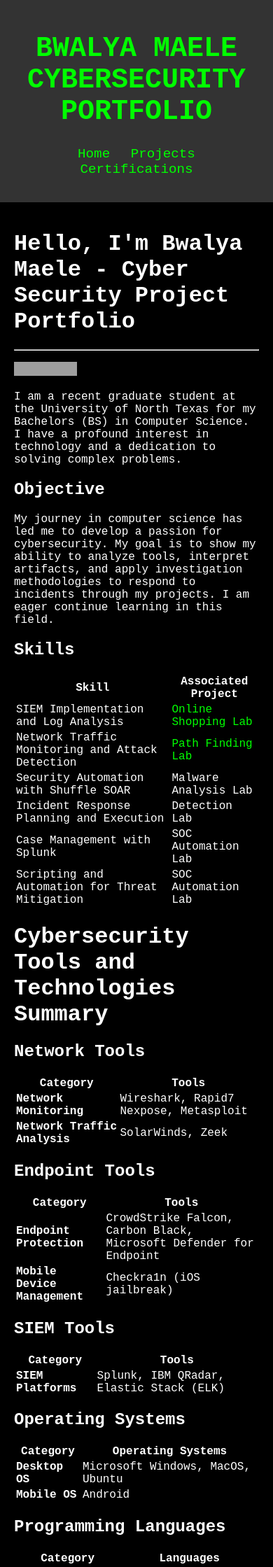
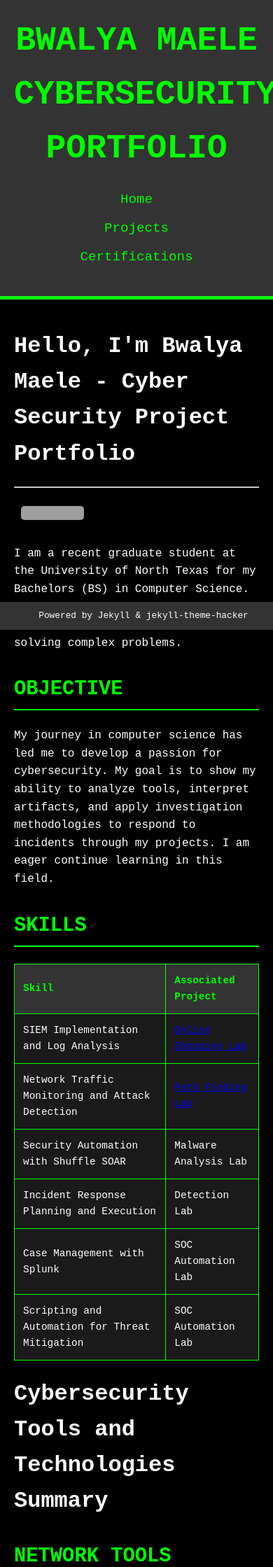
Before and after one commit to BGMloop/BGMloop.github.io, a Jekyll site: the page built from index.html, in a window 390 px wide. Shown: the top 2239 px of the page at 70% size. Built offline with Jekyll 4.4.1, drawn with Linux system fonts in a browser that asks for light colours; grey boxes are pictures that could not be loaded.

Commit message:
Update style.css
testing the css

```diff
--- a/assets/css/style.css
+++ b/assets/css/style.css
@@ -1,10 +1,11 @@
 /* General body styles */
 body {
-    font-family: 'Courier New', Courier, monospace;
+    font-family: 'Courier New', Courier, monospace; /* Monospace font for hacker theme */
     background-color: black;
     color: white;
     margin: 0;
     padding: 0;
+    line-height: 1.6;
 }
 
 /* Header styles */
@@ -12,24 +13,28 @@ body {
     background-color: #333;
     padding: 20px;
     text-align: center;
+    border-bottom: 5px solid #00FF00; /* Green border for hacker feel */
 }
 
 /* Site title (H1) styles - green for hacker theme */
 header h1 {
     color: #00FF00; /* Bright green */
-    font-size: 2.5em;
+    font-size: 3em;
     text-transform: uppercase;
+    margin: 0;
 }
 
 /* Navigation styles */
 nav ul {
     list-style-type: none;
     padding: 0;
+    text-align: center;
+    margin: 10px 0;
 }
 
 nav ul li {
     display: inline;
-    margin: 0 10px;
+    margin: 0 15px;
 }
 
 nav ul li a {
@@ -47,6 +52,57 @@ body {
 main {
     padding: 20px;
     color: white;
+    max-width: 1200px;
+    margin: 0 auto;
+}
+
+/* Table Styles */
+table {
+    width: 100%;
+    margin-bottom: 20px;
+    border-collapse: collapse;
+    border: 1px solid #00FF00; /* Green border for tables */
+}
+
+th, td {
+    padding: 12px;
+    text-align: left;
+    border: 1px solid #00FF00; /* Green border for table cells */
+}
+
+th {
+    background-color: #333;
+    color: #00FF00; /* Green for header text */
+}
+
+td {
+    background-color: #1a1a1a; /* Dark background for table rows */
+    color: white;
+}
+
+tr:nth-child(even) {
+    background-color: #333; /* Dark alternating rows */
+}
+
+tr:hover {
+    background-color: #00FF00; /* Green hover effect for rows */
+    color: black; /* Change text color on hover */
+}
+
+/* Skills Section */
+#skills table {
+    margin-top: 20px;
+    border-radius: 10px;
+}
+
+/* Header style for all other sections */
+h2 {
+    color: #00FF00; /* Green headers */
+    text-transform: uppercase;
+    font-size: 1.8em;
+    margin-top: 30px;
+    border-bottom: 2px solid #00FF00;
+    padding-bottom: 5px;
 }
 
 /* Footer styles */
@@ -55,18 +111,33 @@ body {
     color: white;
     padding: 10px;
     text-align: center;
+    position: fixed;
+    width: 100%;
+    bottom: 0;
 }
 
 footer p {
     font-size: 0.8em;
+    margin: 0;
 }
 
-  /* Styling for other elements */
-  a {
-    color: #00FF00; /* Green links */
-    text-decoration: none;
+/* Badge and link styles for certifications */
+a img {
+    margin: 10px;
+    border-radius: 5px;
 }
 
-  a:hover {
-    color: #66FF66; /* Hover effect for links */
+/* Responsive table for smaller screens */
+@media (max-width: 768px) {
+    table {
+        width: 100%;
+        font-size: 0.9em;
     }
+    nav ul {
+        margin: 20px 0;
+    }
+    nav ul li {
+        display: block;
+        margin: 10px 0;
+    }
+}
```
Lines whose indentation alone changed are shown as unchanged.
